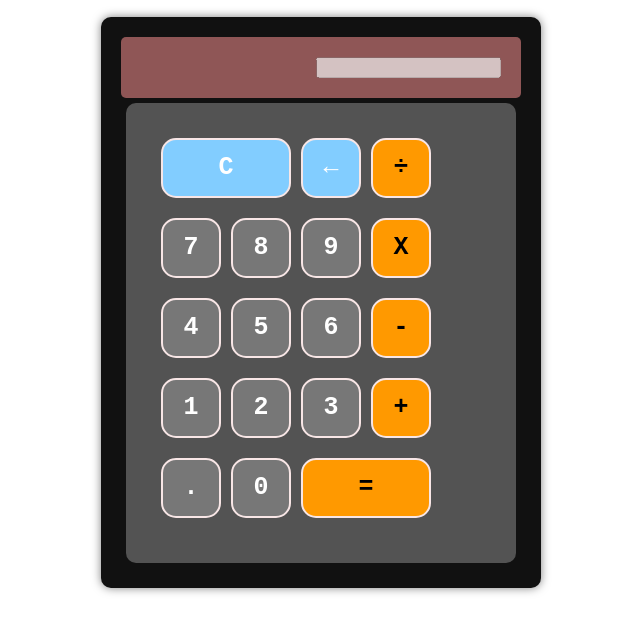
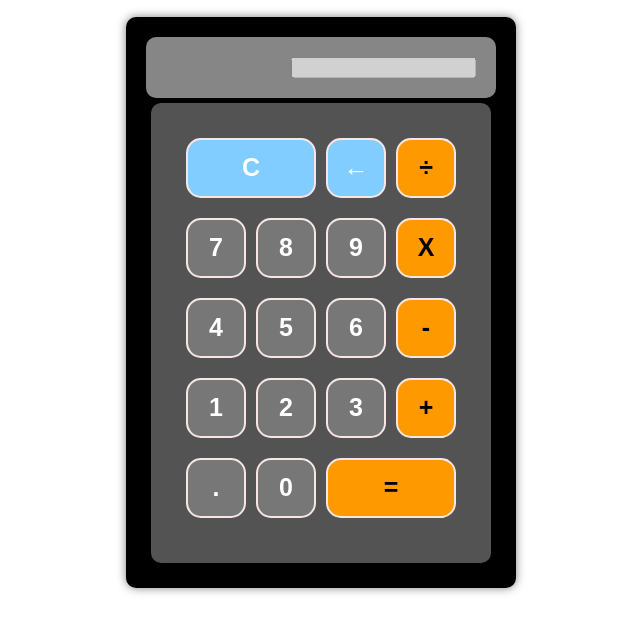
Before and after one commit to abacrosbie/odin_calculator, a plain HTML site: page index.html in a window 1280 px wide. Shown: the part 50-682 px from the top of the page, without its empty margins (319-959 px from the left). Drawn offline with Linux system fonts and the light colour scheme.

Commit message:
added rows and different sized buttons, and cleaned up css where possible

```diff
--- a/style.css
+++ b/style.css
@@ -4,9 +4,9 @@ body {
 }
 
 .calc {
-    max-width: 400px;
+    max-width: 350px;
     margin: auto;
-    background-color: #111;
+    background-color: #000000;
     padding: 20px;
     border-radius: 10px;
     box-shadow: 0 0 10px rgba(0, 0, 0, 0.5);
@@ -15,18 +15,16 @@ body {
 }
 
 .display {
-    flex: 1 0 80%;
-    background-color: #8f5656;
-    color: white;
+    flex: 1 0 0%;
+    background-color: #868686;
+    color: rgb(255, 255, 255);
     padding: 20px;
     text-align: right;
-    border-radius: 5px;
+    border-radius: 10px;
 }
 
 button {
-    font-family: 'Courier New', Courier, monospace;
     font-weight: bold;
-    text-align: center;
     border-radius: 15px;
     border: 2px solid #f8e6e6;
     color: rgb(255, 255, 255);
@@ -71,5 +69,5 @@ button {
 .clicked {
     transform: scale(0.6);
     border-color: #7e7e7e;
-    box-shadow: 0 0 10px #6b6b6b inset;
+    box-shadow: 0 0 10px #rgba(0, 0, 0, 0.5) inset;
 }
```
